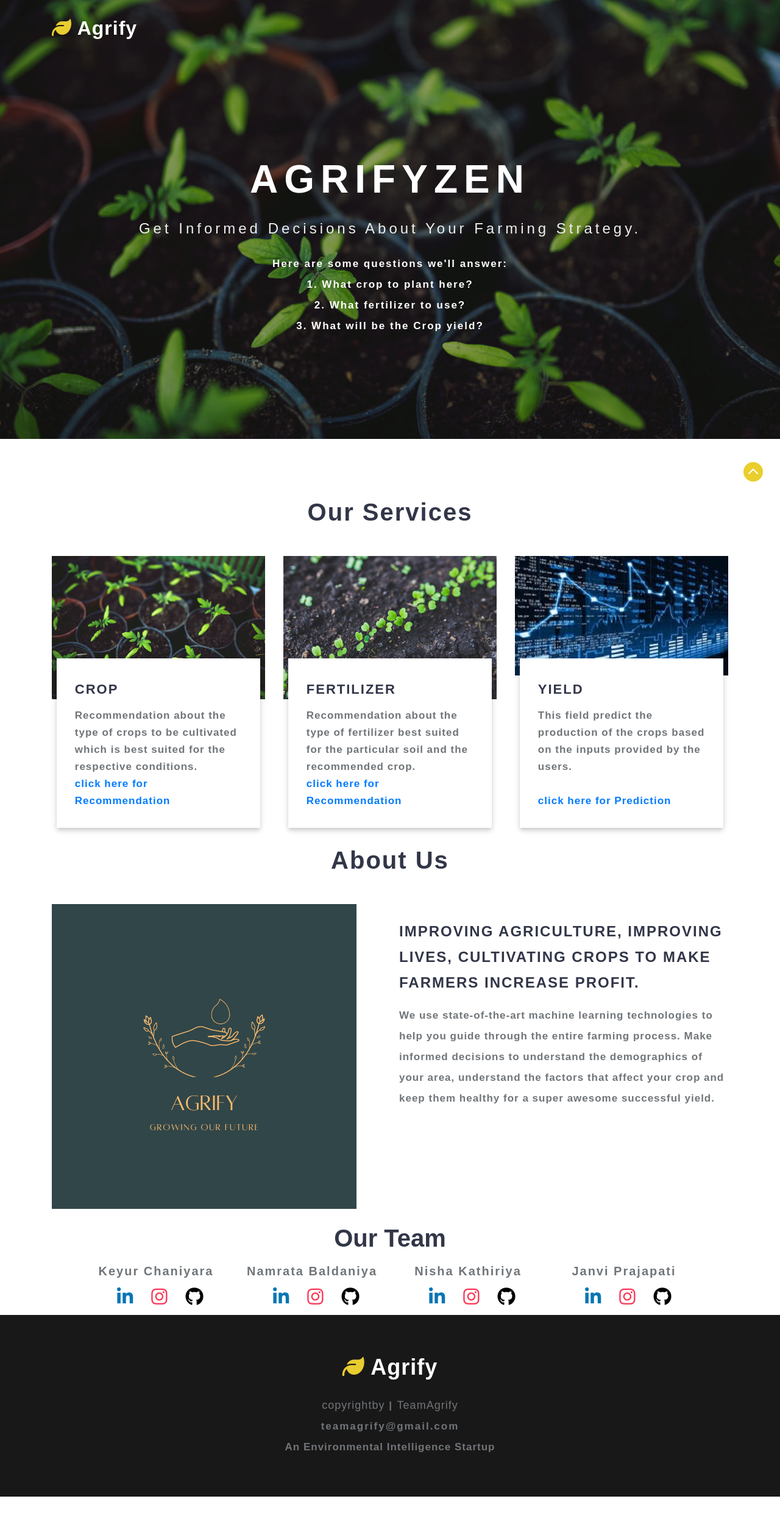
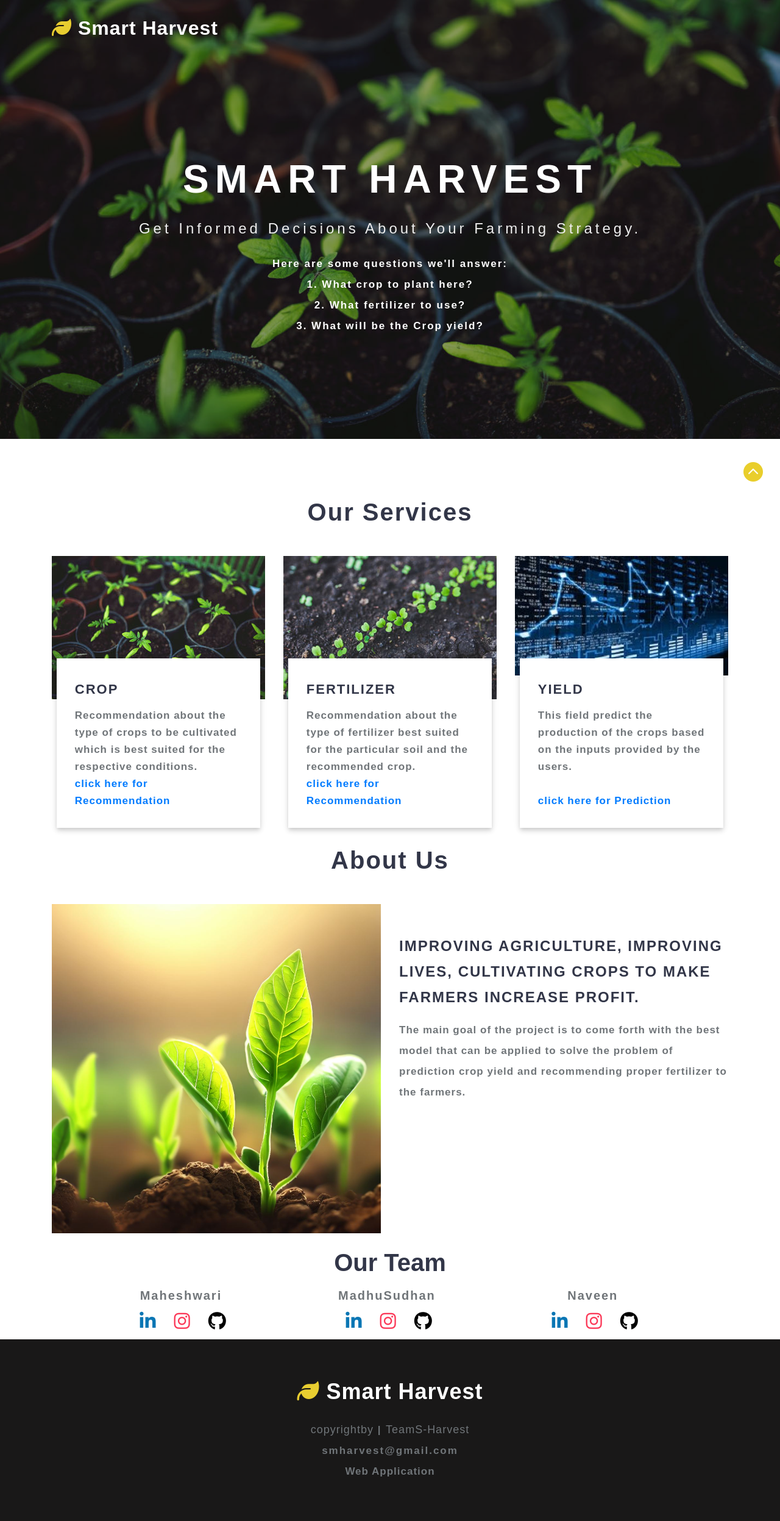
Before and after one commit to madhusudhan1304/project-1, a Flask app: page / in a window 1280 px wide. Shown: the whole page at 61% size. Before the commit the page ends 2455 px from the top, so only its background shows below. Run offline with Flask 2, Linux system fonts and the light colour scheme; parts of the project's set-up code (start-up, migrations or seed data) failed here and were passed over; some libraries are stand-ins or nearby versions; some web fonts are replaced.

Commit message:
second commit

```diff
--- a/templates/crop.html
+++ b/templates/crop.html
@@ -17,7 +17,7 @@
     <header>
         <div id="logo">
 
-            <h1> <a href="/" style="text-decoration: none; color: white;"><i class="fa fa-leaf" style="color: greenyellow;"></i> Agrify </a></h1>
+            <h1> <a href="/" style="text-decoration: none; color: white;"><i class="fa fa-leaf" style="color: greenyellow;"></i> Smart Harvest </a></h1>
 
         </div>
 
--- a/templates/fertilizer.html
+++ b/templates/fertilizer.html
@@ -17,7 +17,7 @@
     <header>
         <div id="logo">
 
-            <h1> <a href="/" style="text-decoration: none; color: white;"><i class="fa fa-leaf" style="color: greenyellow;"></i> Agrify </a></h1>
+            <h1> <a href="/" style="text-decoration: none; color: white;"><i class="fa fa-leaf" style="color: greenyellow;"></i> Smart Harvest </a></h1>
 
         </div>
 
--- a/templates/index.html
+++ b/templates/index.html
@@ -1,7 +1,7 @@
 <!DOCTYPE html>
 <html lang="en">
 <head>
-<title>Agrifyzen - Home </title>
+<title>Smart Harvest - Home </title>
 <link href="https://cdn.jsdelivr.net/npm/bootstrap@5.0.2/dist/css/bootstrap.min.css" rel="stylesheet" integrity="sha384-EVSTQN3/azprG1Anm3QDgpJLIm9Nao0Yz1ztcQTwFspd3yD65VohhpuuCOmLASjC" crossorigin="anonymous">
 <script type="text/javascript" src="https://cdn.weglot.com/weglot.min.js"></script>
 
@@ -14,7 +14,7 @@
 
     }
     .team .t1 ,.t2 ,.t3,.t4{
-        width: 25%;
+        width: 33%;
 
         float: left;
 
@@ -25,7 +25,7 @@
 
     .id{
 
-        margin-left: 25%;
+        margin-left: 30%;
     }
 
 
@@ -87,7 +87,7 @@ Smartphone Compatible web template, free webdesigns for Nokia, Samsung, LG, Sony
 		<!-- nav -->
 		<nav class="py-4 d-lg-flex">
 			<div id="logo">
-				<h1> <a href="/"><span class="fa fa-leaf"></span> Agrify </a></h1>
+				<h1> <a href="/"><span class="fa fa-leaf"></span> Smart Harvest </a></h1>
 			</div>
 			<label for="drop" class="toggle"><span class="fa fa-bars"></span></label>
 
@@ -107,7 +107,7 @@ Smartphone Compatible web template, free webdesigns for Nokia, Samsung, LG, Sony
 					<div class="overlay">
 						<div class="container">
 							<div class="w3layouts-banner-info text-center">
-								<h3 class="text-wh">Agrifyzen</h3>
+								<h3 class="text-wh">Smart Harvest</h3>
 								<h4 class="text-wh mx-auto my-4">Get informed decisions about your farming strategy.</h4>
 								<p class="text-li mx-auto mt-2">Here are some questions we'll answer:<br>
 									1. What crop to plant here? <br>
@@ -157,13 +157,13 @@ Smartphone Compatible web template, free webdesigns for Nokia, Samsung, LG, Sony
 	<h3 class="heading mb-sm-5 mb-4 text-center"> About Us</h3>
 	<div class="row core-grids">
 		<div class="col-lg-6 core-left">
-			<img src="../static/images/5.png" class="img-fliud" alt="" />
+			<img src="../static/images/5.jpeg" class="img-fliud" alt="" />
 		</div>
-		<div class="col-lg-6 core-right">
+		<div class="col-lg-6 core-right pt-4">
 			<h3 class="mt-4">Improving Agriculture, Improving Lives, Cultivating Crops To Make Farmers Increase Profit.</h3>
-			<p class="mt-3">We use state-of-the-art machine learning technologies to help you guide through
-			the entire farming process. Make informed decisions to understand the demographics of your area, understand the
-			factors that affect your crop and keep them healthy for a super awesome successful yield.</p>
+			<p class="mt-3"> The main goal of the project is to come forth with the best model that
+				can be applied to solve the problem of prediction crop yield and
+				recommending proper fertilizer to the farmers.</p>
 		</div>
 	</div>
 </div>
@@ -174,45 +174,36 @@ Smartphone Compatible web template, free webdesigns for Nokia, Samsung, LG, Sony
 
 <div class="team">
     <div class="t1">
-        <p>Keyur Chaniyara</p>
+        <p>Maheshwari</p>
         <div class="id">
             <ul>
-                <li class="linkdin"><a href="https://www.linkedin.com/in/keyur-chaniyara-41385a1a9/" target="_blank"><i class="fab fa-linkedin-in"></i></a></li>
-                <li class="insta"><a href="https://instagram.com/keyur_patel_3121?utm_medium=copy_link" target="_blank"><i class="fab fa-instagram"></i></a></li>
-                <li class="github"><a href="https://github.com/Keyurchaniyara" target="_blank"><i class="fab fa-github"></i></a></li>
+                <li class="linkdin"><a href="https://www.linkedin.com" target="_blank"><i class="fab fa-linkedin-in"></i></a></li>
+                <li class="insta"><a href="https://instagram.com" target="_blank"><i class="fab fa-instagram"></i></a></li>
+                <li class="github"><a href="https://github.com" target="_blank"><i class="fab fa-github"></i></a></li>
             </ul>
         </div>
     </div>
     <div class="t2">
-        <p>Namrata Baldaniya</p>
+        <p>MadhuSudhan</p>
         <div class="id">
             <ul>
-				<li class="linkdin"><a href="https://www.linkedin.com/in/namrata-baldaniya-360576211" target="_blank"><i class="fab fa-linkedin-in"></i></a></li>
-                <li class="insta"><a href="https://www.instagram.com/namrata_baldaniya" target="_blank"><i class="fab fa-instagram"></i></a></li>
-                <li class="github"><a href="https://github.com/NamrataBaldaniya" target="_blank"><i class="fab fa-github"></i></a></li>
+				<li class="linkdin"><a href="https://www.linkedin.com" target="_blank"><i class="fab fa-linkedin-in"></i></a></li>
+                <li class="insta"><a href="https://www.instagram.com" target="_blank"><i class="fab fa-instagram"></i></a></li>
+                <li class="github"><a href="https://github.com" target="_blank"><i class="fab fa-github"></i></a></li>
             </ul>
         </div>
     </div>
     <div class="t3">
-        <p>Nisha Kathiriya</p>
+        <p>Naveen</p>
         <div class="id">
             <ul>
-                <li class="linkdin"><a href="https://www.linkedin.com/in/nisha-kathiriya-5716a1206"><i class="fa fa-linkedin" role="button"></i></a></li>
-				<li class="insta"><a href="https://www.instagram.com/nisha._.kathiriya"><i class="fa fa-instagram" role="button"></i></a></li>
-				<li class="github"><a href="https://github.com/NishaKathiriya"><i class="fa fa-github" role="button"></i></a></li>
+                <li class="linkdin"><a href="https://www.linkedin.com"><i class="fa fa-linkedin" role="button"></i></a></li>
+				<li class="insta"><a href="https://www.instagram.com"><i class="fa fa-instagram" role="button"></i></a></li>
+				<li class="github"><a href="https://github.com"><i class="fa fa-github" role="button"></i></a></li>
             </ul>
         </div>
     </div>
-    <div class="t4">
-        <p>Janvi Prajapati</p>
-        <div class="id">
-            <ul>
-                <li class="linkdin"><a href="https://www.linkedin.com/in/janvi-prajapati-96b1681b9"><i class="fa fa-linkedin" role="button"></i></a></li>
-				<li class="insta"><a href="https://instagram.com/janvi__101?utm_medium=copy_link"><i class="fa fa-instagram" role="button"></i></a></li>
-				<li class="github"><a href="https://github.com/Janvi191"><i class="fa fa-github" role="button"></i></a></li>
-            </ul>
-        </div>
-    </div>
+
 </div>
 
 <!-- //core values -->
@@ -225,7 +216,7 @@ Smartphone Compatible web template, free webdesigns for Nokia, Samsung, LG, Sony
 		<!-- logo -->
 		<h2 class="logo2 text-center">
 			<a href="/">
-				<span class="fa fa-leaf"></span> Agrify
+				<span class="fa fa-leaf"></span> Smart Harvest
 			</a>
 		</h2>
 		<!-- //logo -->
@@ -235,15 +226,15 @@ Smartphone Compatible web template, free webdesigns for Nokia, Samsung, LG, Sony
 				<p class="homelogo">
 					<a>copyrightby</a>
 					|
-					<a >TeamAgrify</a>
+					<a >TeamS-Harvest</a>
 
 				</p>
 				<p>
-					<a>teamagrify@gmail.com</a>
+					<a>smharvest@gmail.com</a>
 				</p>
 		</div>
 		<div class="w3l-copy text-center">
-			<p class="text-da">An Environmental Intelligence Startup<br> </p>
+			<p class="text-da">Web Application<br> </p>
 		</div>
 	</div>
 </footer>
@@ -252,7 +243,7 @@ Smartphone Compatible web template, free webdesigns for Nokia, Samsung, LG, Sony
 <!-- move top icon -->
 <a href="#home" class="move-top text-center"></a>
 <!-- //move top icon -->
-<script>
+<!-- <script>
 	window.watsonAssistantChatOptions = {
 		integrationID: "54b1421b-1846-49a0-a471-3e372a3d47c7", // The ID of this integration.
 		region: "eu-gb", // The region your integration is hosted in.
@@ -264,6 +255,6 @@ Smartphone Compatible web template, free webdesigns for Nokia, Samsung, LG, Sony
 	  t.src="https://web-chat.global.assistant.watson.appdomain.cloud/loadWatsonAssistantChat.js";
 	  document.head.appendChild(t);
 	});
-  </script>
+  </script> -->
 </body>
 </html>
--- a/templates/yield.html
+++ b/templates/yield.html
@@ -17,7 +17,7 @@
     <header>
         <div id="logo">
 
-            <h1> <a href="/" style="text-decoration: none; color: white;"><i class="fa fa-leaf" style="color: greenyellow;"></i> Agrify </a></h1>
+            <h1> <a href="/" style="text-decoration: none; color: white;"><i class="fa fa-leaf" style="color: greenyellow;"></i> Smart Harvest </a></h1>
 
         </div>
 
```
Also changed, not shown: static/images/5.jpeg (added), static/images/5.png (deleted).
